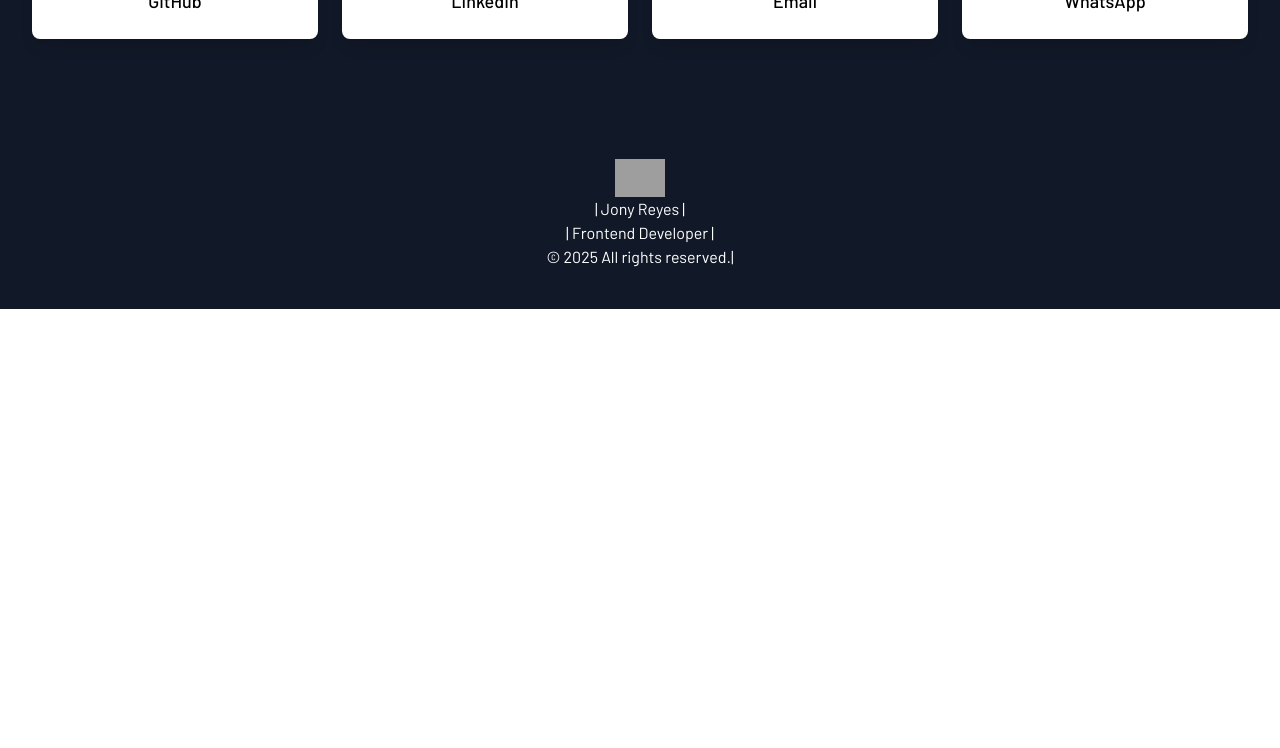
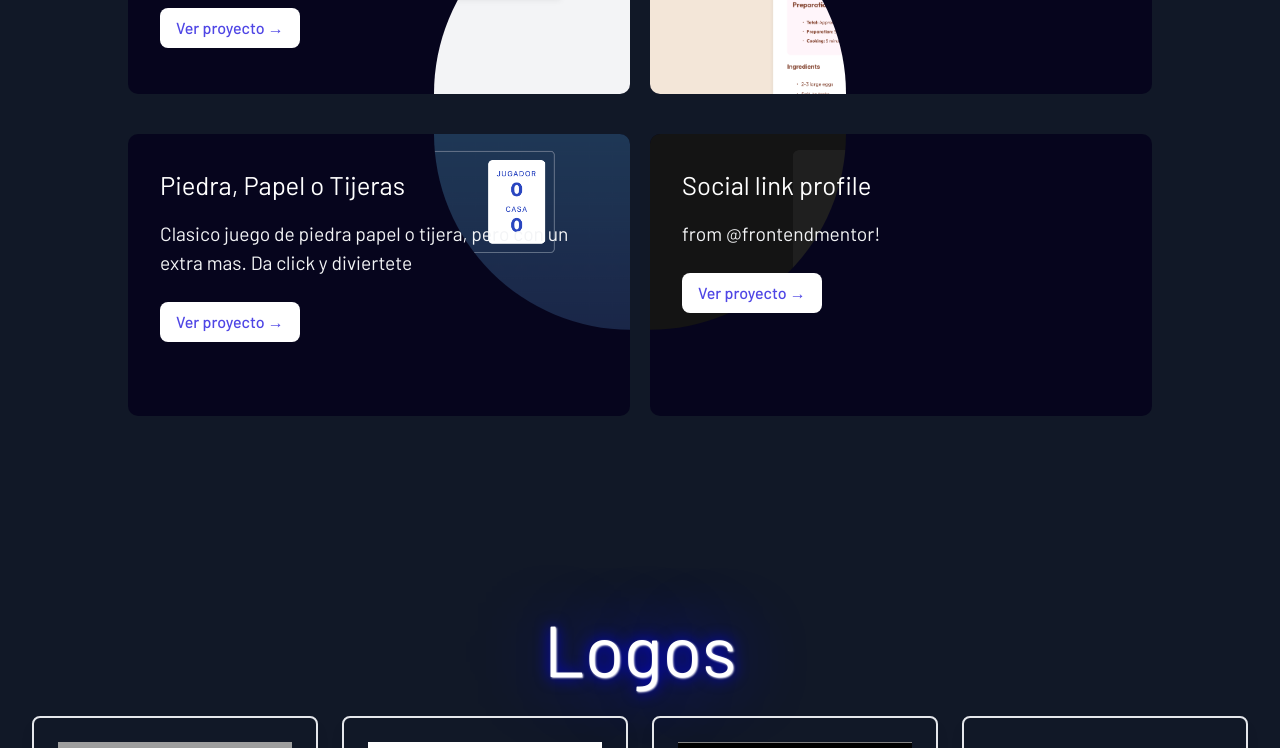
Before and after one commit to JonRe88/FrontEndJonyReyes-, a React (Vite) app: page / in a window 1280 px wide. Shown: the part 10440-11188 px from the top of the page. Before the commit the page ends 10749 px from the top, so only its background shows below. Built offline with nearby package versions, Linux system fonts and the light colour scheme; grey boxes are pictures that could not be loaded.

Commit message:
Update App.tsx

```diff
--- a/src/App.tsx
+++ b/src/App.tsx
@@ -6,6 +6,8 @@ import Skills from './components/Skills';
 import Contact from './components/Contact';
 import Footer from './components/Footer';
 import StackingCards from './components/StackingCards';
+import Projects2 from './components/Projects2';
+import Logos from './components/logos';
 
 function App() {
   return (
@@ -25,7 +27,9 @@ function App() {
          <Skills />
          <section id="projects">
  <Projects />
+ <Projects2/>
          </section>
+         <Logos/>
        <section id="contact">
         <Contact />
        </section>
```
